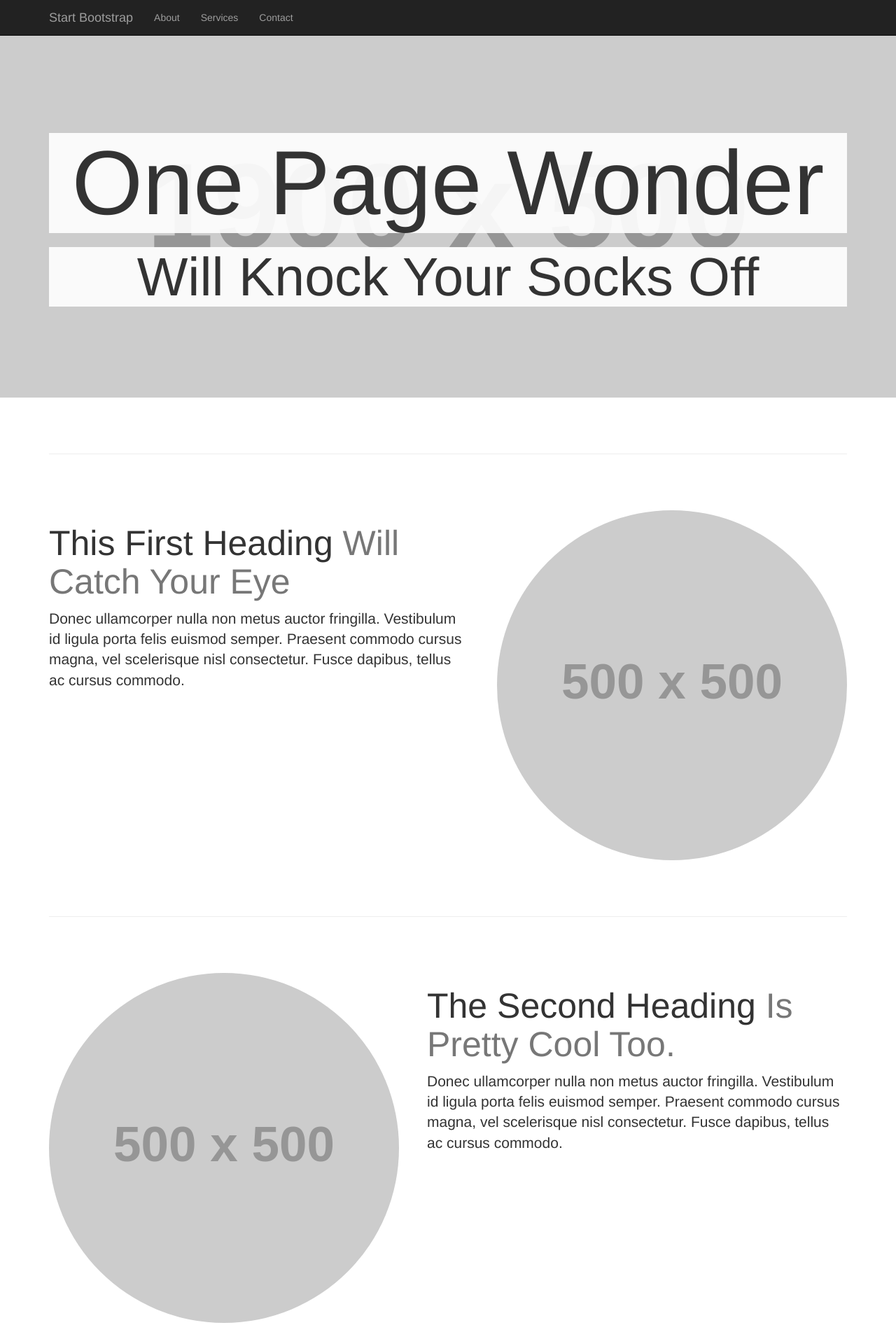
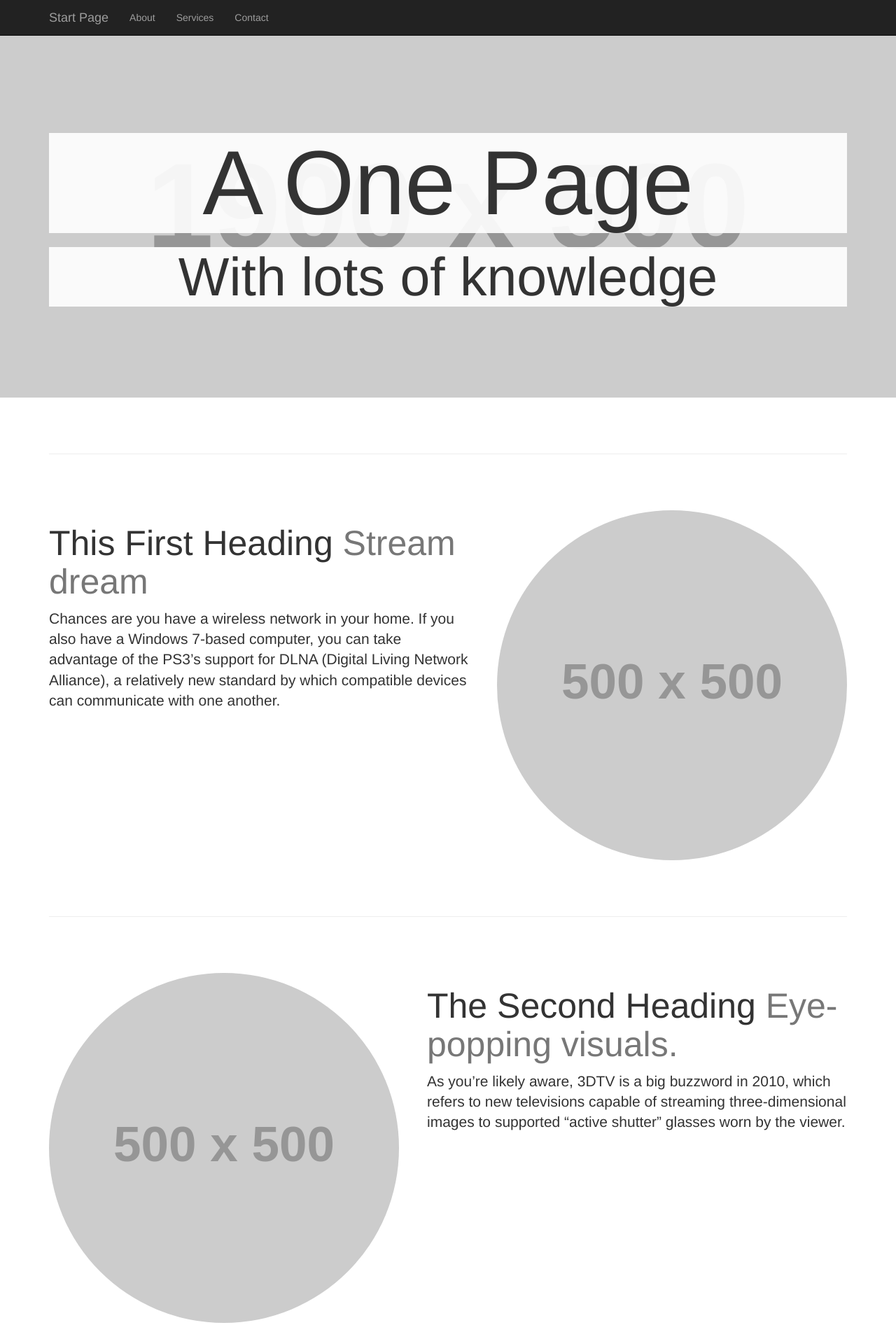
Before and after one commit to osmanabdalla-0/onepage-website, a plain HTML site: page index.html in a window 1280 px wide. Shown: the top 1893 px of the page at 70% size. Drawn offline with Linux system fonts and the light colour scheme; placeholder pictures from the web are drawn by us.

Commit message:
Update index.html

```diff
--- a/index.html
+++ b/index.html
@@ -9,7 +9,7 @@
     <meta name="description" content="">
     <meta name="author" content="">
 
-    <title>One Page Wonder - Start Bootstrap Template</title>
+    <title>One Page</title>
 
     <!-- Bootstrap Core CSS -->
     <link href="css/bootstrap.min.css" rel="stylesheet">
@@ -39,7 +39,7 @@
                     <span class="icon-bar"></span>
                     <span class="icon-bar"></span>
                 </button>
-                <a class="navbar-brand" href="#">Start Bootstrap</a>
+                <a class="navbar-brand" href="#">Start Page</a>
             </div>
             <!-- Collect the nav links, forms, and other content for toggling -->
             <div class="collapse navbar-collapse" id="bs-example-navbar-collapse-1">
@@ -64,8 +64,8 @@
     <header class="header-image">
         <div class="headline">
             <div class="container">
-                <h1>One Page Wonder</h1>
-                <h2>Will Knock Your Socks Off</h2>
+                <h1>A One Page</h1>
+                <h2>With lots of knowledge</h2>
             </div>
         </div>
     </header>
@@ -79,9 +79,9 @@
         <div class="featurette" id="about">
             <img class="featurette-image img-circle img-responsive pull-right" src="http://placehold.it/500x500">
             <h2 class="featurette-heading">This First Heading
-                <span class="text-muted">Will Catch Your Eye</span>
+                <span class="text-muted">Stream dream</span>
             </h2>
-            <p class="lead">Donec ullamcorper nulla non metus auctor fringilla. Vestibulum id ligula porta felis euismod semper. Praesent commodo cursus magna, vel scelerisque nisl consectetur. Fusce dapibus, tellus ac cursus commodo.</p>
+            <p class="lead">Chances are you have a wireless network in your home. If you also have a Windows 7-based computer, you can take advantage of the PS3’s support for DLNA (Digital Living Network Alliance), a relatively new standard by which compatible devices can communicate with one another.</p>
         </div>
 
         <hr class="featurette-divider">
@@ -90,9 +90,9 @@
         <div class="featurette" id="services">
             <img class="featurette-image img-circle img-responsive pull-left" src="http://placehold.it/500x500">
             <h2 class="featurette-heading">The Second Heading
-                <span class="text-muted">Is Pretty Cool Too.</span>
+                <span class="text-muted">Eye-popping visuals.</span>
             </h2>
-            <p class="lead">Donec ullamcorper nulla non metus auctor fringilla. Vestibulum id ligula porta felis euismod semper. Praesent commodo cursus magna, vel scelerisque nisl consectetur. Fusce dapibus, tellus ac cursus commodo.</p>
+            <p class="lead">As you’re likely aware, 3DTV is a big buzzword in 2010, which refers to new televisions capable of streaming three-dimensional images to supported “active shutter” glasses worn by the viewer.</p>
         </div>
 
         <hr class="featurette-divider">
@@ -101,9 +101,11 @@
         <div class="featurette" id="contact">
             <img class="featurette-image img-circle img-responsive pull-right" src="http://placehold.it/500x500">
             <h2 class="featurette-heading">The Third Heading
-                <span class="text-muted">Will Seal the Deal.</span>
+                <span class="text-muted">Remote chance.</span>
             </h2>
-            <p class="lead">Donec ullamcorper nulla non metus auctor fringilla. Vestibulum id ligula porta felis euismod semper. Praesent commodo cursus magna, vel scelerisque nisl consectetur. Fusce dapibus, tellus ac cursus commodo.</p>
+            <p class="lead">Did you know you can use your PSP as a PS3 remote?
+
+Remote Play is a feature that lets a PlayStation Portable user interact with the PS3’s XMB, allowing easy control all the content stored on your PS3’s hard drive or external media — be it music, audiobooks, TV shows, movies, photos, games and applications — as well as access to the PlayStation Store.</p>
         </div>
 
         <hr class="featurette-divider">
@@ -112,7 +114,7 @@
         <footer>
             <div class="row">
                 <div class="col-lg-12">
-                    <p>Copyright &copy; Your Website 2014</p>
+                    <p>Copyright &copy; Abdalla 2016/p>
                 </div>
             </div>
         </footer>
```
